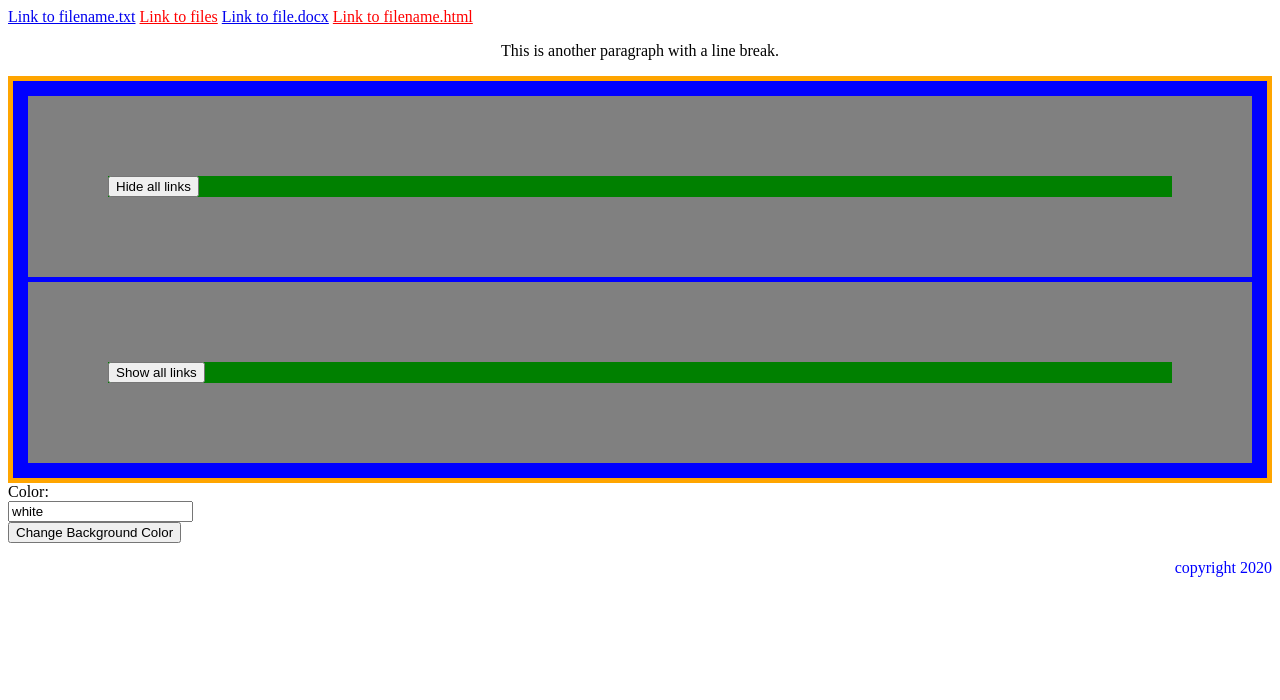
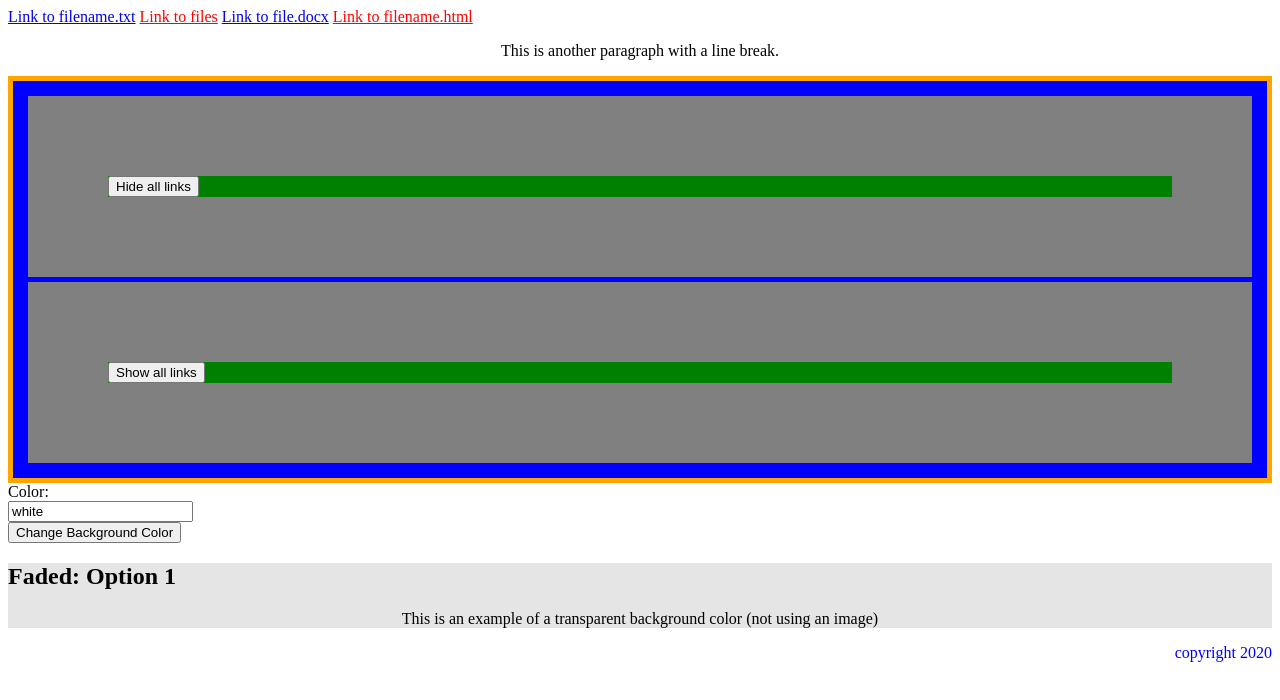
Before and after one commit to ee491f/frontend-2020, a plain HTML site: page index.html in a window 1280 px wide. Drawn offline with Linux system fonts and the light colour scheme.

Commit message:
add a simple faded background using just color

```diff
--- a/files/theme.css
+++ b/files/theme.css
@@ -7,3 +7,6 @@ p {
 .warning {
   display: none;
 }
+.faded {
+  background-color: rgba(0 , 0, 0, 0.1);
+}
--- a/index.html
+++ b/index.html
@@ -49,6 +49,10 @@
           Sorry, color is not recognized
         </p>
       </section>
+      <section class="faded background-color">
+        <h1>Faded: Option 1</h1>
+        <p>This is an example of a transparent background color (not using an image)</p>
+      </section>
     </main>
 
     <footer>
```
